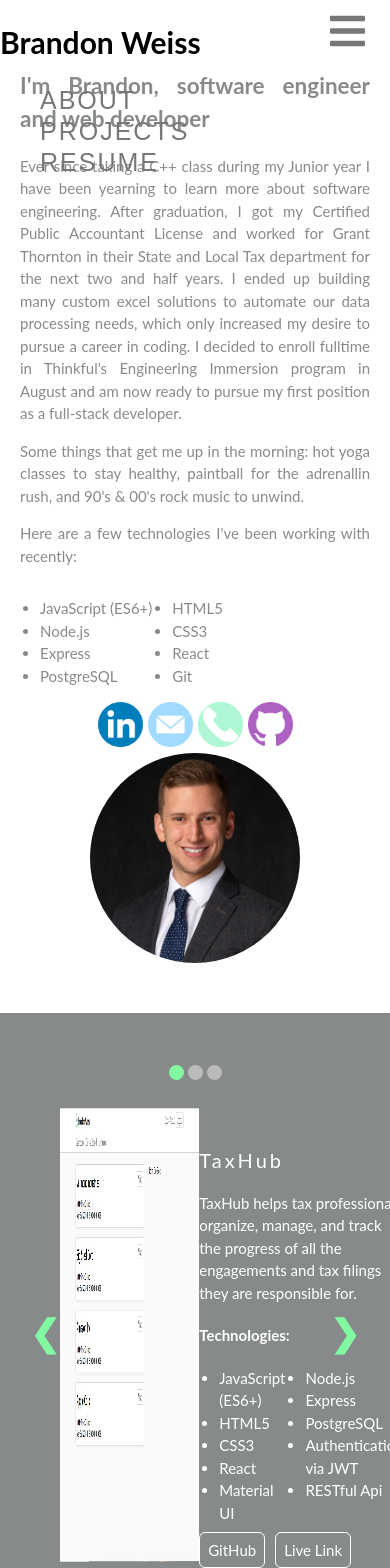
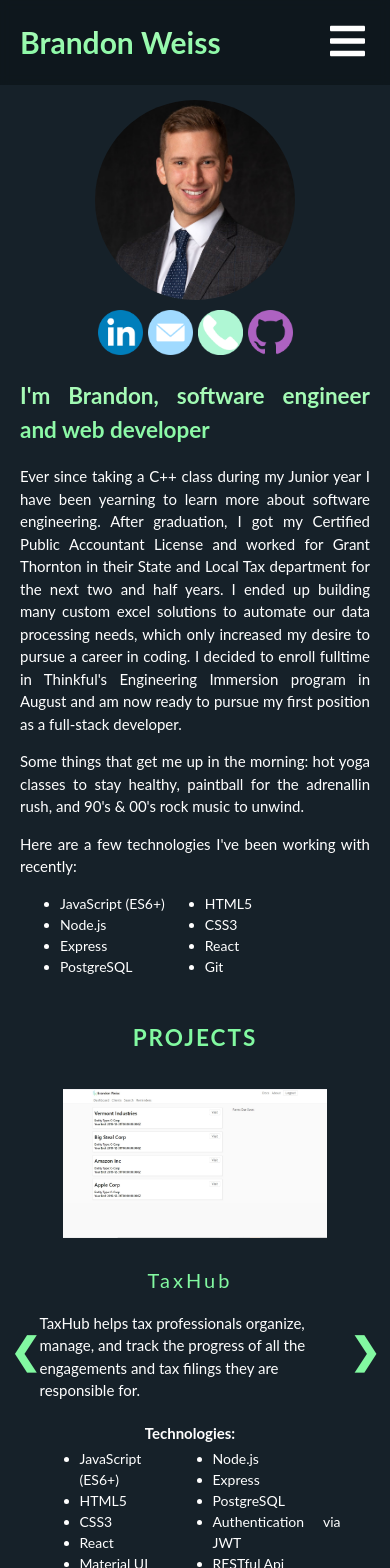
Before and after one commit to BrandonWeiss2/personal-portfolio, a React (Create React App) app: page / in a window 390 px wide. Shown: the top 1568 px of the page. Built offline with nearby package versions, Linux system fonts and the light colour scheme.

Commit message:
updated mobile view

```diff
--- a/src/App-Desktop.css
+++ b/src/App-Desktop.css
@@ -121,7 +121,7 @@ body {
     opacity: .85;
   }
 
-  #section-about, #section-projects, #section-experience, #section-contact {
+  #section-about, #section-projects {
     padding: 50px 70px;
     text-align: justify;
     align-items: center;
--- a/src/App-Mobile.css
+++ b/src/App-Mobile.css
@@ -1,4 +1,37 @@
-@media only screen and (max-width: 869px) {
+@media only screen and (max-width: 1100px) {
+  .slide-wrapper {
+    flex-direction: column;
+    margin-right: 39.5px;
+  }
+
+  .slide-wrapper img {
+    margin: auto;
+    width: 65% !important;
+  }
+
+  .project-content h3 {
+    margin-top: 10px;
+    text-align: center;
+  }
+
+  .project-content h4 {
+    text-align: center;
+  }
+
+  .project-technologies {
+    margin: auto;
+  }
+}
+
+@media only screen and (max-width: 870px) {
+  .nav-name {
+    margin-left: 20px;
+    color: rgb(130, 249, 161);
+    background: -webkit-linear-gradient(rgb(176, 251, 188), rgb(130, 249, 161));
+    -webkit-background-clip: text;
+    -webkit-text-fill-color: transparent;
+  }
+
   ul {
     padding: 0 0 0 20px;
   }
@@ -15,10 +48,10 @@
   .burger-icon-a {
     float: right;
     position: absolute;
-    top: 10px;
+    top: 20px;
     right: 20px;
     font-size: 40px;
-    color: #777;
+    color:rgb(130, 249, 161);
     padding: 0px 5px;
     border: none;
     outline: none;
@@ -31,29 +64,28 @@
     text-rendering: auto;
     -webkit-font-smoothing: antialiased;
     font-size: 40px;
-    color: #777;
+    color: white;
   }
 
   .burger-icon:before {
     content: "\f0c9";
   }
 
-  #top-nav {
+  .top-nav {
     width: 100%;
     position: fixed;
     z-index: 10;
-    transition: background-color 200ms linear;
-
+    background-color: rgba(13, 21, 26, 0.78) !important;
+    backdrop-filter: blur(5px);
+    height: auto;
   }
 
-  #top-nav.active {
-    background-color: #fff !important;
-    opacity: 0.85;
-    transition: background-color 200ms linear;
-    border-color: #ffffff;
-    -webkit-box-shadow: 0 8px 6px -6px #bfbfbf;
-    -moz-box-shadow: 0 8px 6px -6px #bfbfbf;
-    box-shadow: 0 8px 6px -6px #bfbfbf;
+  #top-nav.active .burger-icon:hover{
+    color:  rgb(130, 249, 161)
+  }
+
+  .burger-icon:hover {
+    color: rgb(130, 249, 161)
   }
 
   .scrolled {
@@ -74,11 +106,12 @@
   }
 
   .nav-links {
+    display: none;
     transition: background-color 200ms linear;
   }
 
   .nav-links button {
-    color: #777;
+    color: white;
     text-decoration: none;
     padding-left: 40px;
     font-size: 25px;
@@ -94,6 +127,7 @@
 
   .nav-links button:hover {
     background-color: rgba(124, 124, 124, 0.30);
+    color: rgb(130, 249, 161);
   }
 
   #jump-about, #jump-projects, #jump-experience, #jump-contact {
@@ -161,42 +195,47 @@
     opacity: .85;
   }
 
-  #section-about, #section-projects, #section-experience, #section-contact {
-    color: #878a8b;
-    padding: 50px 20px;
+  #section-about, #section-projects {
+    color: white;
     text-align: justify;
     align-items: center;
     position: relative;
+    background-color: rgb(22, 33, 41);
   }
 
-  #section-projects {
-    background-color: #878a8b;
-    color: white;
+  #section-about {
+    padding: 50px 20px 25px 20px;
   }
 
-  #section-experience {
-    background-color: #011936;
-    color: white;
+  #section-project {
+    padding: 25px 70px;
   }
 
-
-  #section-about, #section-projects, #section-contact {
+  #section-about, #section-projects {
     display: flex;
-    flex-direction: column-reverse;
+    flex-direction: column;
   }
 
   #section-contact #about {
     height: 1vh
   }
 
+  #about h2 {
+    color: rgb(130, 249, 161);
+    background: -webkit-linear-gradient(rgb(176, 251, 188), rgb(130, 249, 161));
+    -webkit-background-clip: text;
+    -webkit-text-fill-color: transparent;
+  }
+
   #headshot {
-    max-height: 350px;
+    max-height: 200px;
     border-radius: 50%;
-    max-width: 60%;
+    margin: 50px auto 10px auto;
   }
 
   #technologies {
     display: flex;
+    font-size: 14px;
   }
 
   #tax-hub-img, #otaku-risuto-img, #spaced-repetition-img {
@@ -225,7 +264,9 @@
 
   .project-content {
     flex: 2;
-    margin-right: 10px
+    margin-right: 10px;
+    display: flex;
+    flex-direction: column;
   }
 
   .img-wrapper {
@@ -339,4 +380,52 @@
   #section-projects p {
     text-align: left;
   }
+
+  .projects-header {
+    color: rgb(130, 249, 161);
+    letter-spacing: 2px;
+    margin-bottom: 35px;
+  }
+
+  .slide-wrapper img {
+    margin: auto;
+    width: 85% !important;
+  }
+
+  .project-content h3 {
+    margin-top: 10px;
+    text-align: center;
+    color: rgb(130, 249, 161)
+  }
+
+  .project-technologies {
+    margin: auto;
+  }
+
+  .project-content h4 {
+    text-align: center;
+    margin-bottom: 4px;
+  }
+
+  #technologies ul {
+    display: block;
+    list-style-type: disc;
+    margin-block-start: 0px;
+    margin-block-end: 0px;
+    margin-inline-start: 0px;
+    margin-inline-end: 0px;
+    padding-inline-start: 40px;
+  }
+
+  .project-button-container {
+    margin: 20px auto 0 auto;
+  }
+
+  .project-content p {
+    margin: 0;
+  }
+
+  #nav-experience {
+    padding-bottom: 5px;
+  }
 }
--- a/src/App.js
+++ b/src/App.js
@@ -155,7 +155,7 @@ export default class App extends Component {
                   <h3>TaxHub</h3>
                   <p>TaxHub helps tax professionals organize, manage, and track the progress of all the engagements and tax filings they are responsible for.</p>
                   <h4><strong>Technologies:</strong></h4>
-                  <div id='technologies'>
+                  <div id='technologies' className='project-technologies'>
                     <ul className='project-ul'>
                       <li>JavaScript (ES6+)</li>
                       <li>HTML5</li>
@@ -185,7 +185,7 @@ export default class App extends Component {
                   <h3>OtakuRisuto</h3>
                   <p>OtakuRisuto users can track all the anime that have put on the backlog, discover new anime, and help them decided what to watch next.</p>
                   <h4><strong>Technologies:</strong></h4>
-                  <div id='technologies'>
+                  <div id='technologies' className='project-technologies'>
                     <ul>
                       <li>JavaScript (ES6+)</li>
                       <li>HTML5</li>
@@ -214,7 +214,7 @@ export default class App extends Component {
                   <h3>Spaced Repetition</h3>
                   <p>Spaced Repetition is a language learning app that utilizes the spaced repetition learning algorithm to help our users learn.</p>
                   <h4><strong>Technologies:</strong></h4>
-                  <div id='technologies'>
+                  <div id='technologies' className='project-technologies'>
                     <ul>
                       <li>JavaScript (ES6+)</li>
                       <li>HTML5</li>
```
Also changed, not shown: 1 other file (tests, documents, lock files or other folders).
